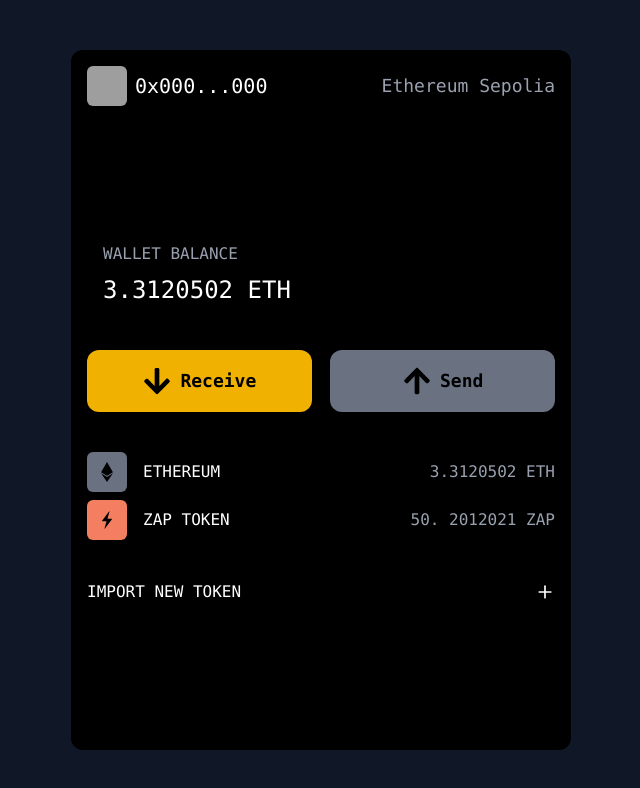
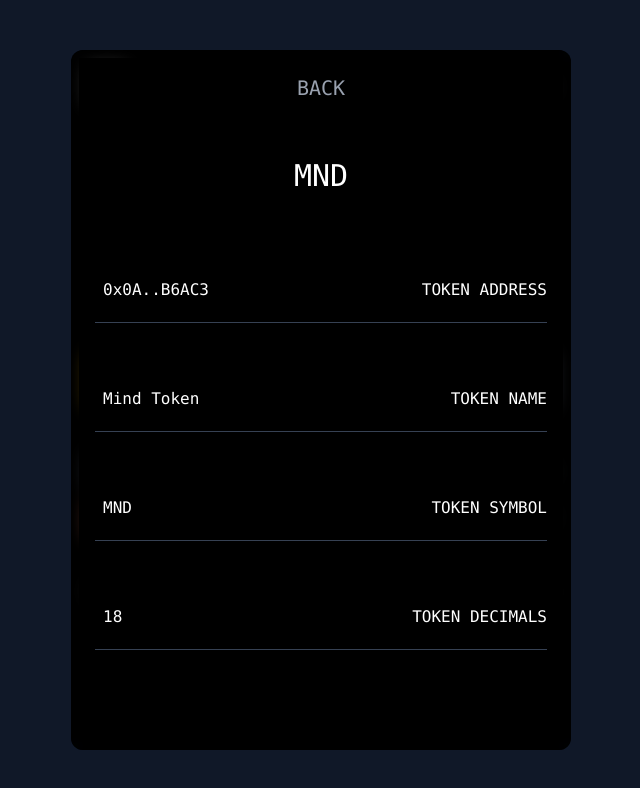
Before and after one commit to collinsadi/litevault, a React (Vite) app: page / in a window 1280 px wide. Shown: the top 788 px of the page, without its empty margins (319-959 px from the left). Built offline with nearby package versions, Linux system fonts and the light colour scheme; grey boxes are pictures that could not be loaded; what @rainbow-me/rainbowkit, wagmi would draw is missing.

Commit message:
chore: added a modal to show token details and a modal to add a token

```diff
--- a/src/components/Home/NewTokenButton.tsx
+++ b/src/components/Home/NewTokenButton.tsx
@@ -1,8 +1,13 @@
 import { FiPlus } from "react-icons/fi";
+import { useToken } from "../../contexts/Token";
 
 export const NewTokenButton = () => {
+  const { setNewTokenModal } = useToken();
   return (
-    <div className="w-full flex items-center justify-between my-10 gap-2 font-mono text-white cursor-pointer">
+    <div
+      onClick={() => setNewTokenModal(true)}
+      className="w-full flex items-center justify-between my-10 gap-2 font-mono text-white cursor-pointer"
+    >
       <h3>IMPORT NEW TOKEN</h3>
 
       <FiPlus size={20} color="white" />
--- a/src/components/UI/Modal.tsx
+++ b/src/components/UI/Modal.tsx
@@ -1,12 +1,35 @@
 import { IoClose } from "react-icons/io5";
-export const Modal = ({ children, onClose }: { children: React.ReactNode, onClose: () => void }) => {
+export const Modal = ({
+  children,
+  onClose,
+  overrideHeight,
+  overrideColor,
+  overrideCloseButton,
+}: {
+  children: React.ReactNode;
+  onClose: () => void;
+  overrideHeight?: string;
+  overrideColor?: string;
+  overrideCloseButton?: boolean;
+}) => {
   return (
     <div className="w-full h-full  bg-black/50 absolute inset-0 z-50 flex items-end justify-center backdrop-blur-sm p-2">
-      <div className="w-full min-h-[400px] bg-[#333333]  p-4">
+      <div
+        className={`w-full ${
+          overrideHeight ? overrideHeight : "min-h-[400px]"
+        } ${overrideColor ? overrideColor : "bg-[#333333]"}  p-4`}
+      >
         <div className="flex justify-end">
-          <button className="text-white text-2xl font-mono cursor-pointer" onClick={onClose}>
-            <IoClose size={24} />
-          </button>
+          {overrideCloseButton ? (
+            overrideCloseButton
+          ) : (
+            <button
+              className="text-white text-2xl font-mono cursor-pointer"
+              onClick={onClose}
+            >
+              <IoClose size={24} />
+            </button>
+          )}
         </div>
         {children}
       </div>
--- /dev/null
+++ b/src/components/UI/NewTokenModal.tsx
@@ -0,0 +1,70 @@
+import { Modal } from "./Modal";
+import { useToken } from "../../contexts/Token";
+
+export const NewTokenModal = () => {
+  const { setNewTokenModal } = useToken();
+  const handleClose = () => {
+    setNewTokenModal(false);
+  };
+  return (
+    <Modal
+      onClose={handleClose}
+      overrideHeight="h-full"
+      overrideColor="bg-black"
+      overrideCloseButton={true}
+    >
+      <div className="w-full h-full flex flex-col items-center  gap-4 font-mono">
+        <div className="w-full flex flex-col items-center justify-center">
+          <button
+            onClick={handleClose}
+            className="text-xl text-gray-400 hover:text-white cursor-pointer"
+          >
+            CANCEL
+          </button>
+        </div>
+
+        <div className="w-full flex flex-col items-center justify-center my-10">
+          <h3 className="text-3xl">NEW TOKEN</h3>
+        </div>
+
+        <div className="w-full flex items-center justify-between border-b border-gray-700 pb-3 my-5">
+          <input
+            type="text"
+            className=" bg-transparent border-none outline-none text-white p-2 w-[70%]"
+          />
+          <h3>TOKEN ADDRESS</h3>
+        </div>
+
+        <div className="w-full flex items-center justify-between border-b border-gray-700 pb-3 my-5">
+          <input
+            type="text"
+            className=" bg-transparent border-none outline-none text-white p-2 w-[70%]"
+          />
+          <h3>TOKEN NAME</h3>
+        </div>
+
+        <div className="w-full flex items-center justify-between border-b border-gray-700 pb-3 my-5">
+          <input
+            type="text"
+            className=" bg-transparent border-none outline-none text-white p-2 w-[70%]"
+          />
+          <h3>TOKEN SYMBOL</h3>
+        </div>
+
+        <div className="w-full flex items-center justify-between border-b border-gray-700 pb-3 my-5">
+          <input
+            type="text"
+            className=" bg-transparent border-none outline-none text-white p-2 w-[70%]"
+          />
+          <h3>TOKEN DECIMALS</h3>
+        </div>
+
+        <div className="w-full flex items-center justify-center">
+          <button className="text-xl text-gray-400 cursor-pointer hover:text-white">
+            ADD TOKEN
+          </button>
+        </div>
+      </div>
+    </Modal>
+  );
+};
--- /dev/null
+++ b/src/components/UI/TokenDetailsModal.tsx
@@ -0,0 +1,76 @@
+import { Modal } from "./Modal";
+
+
+export const TokenDetailsModal = () => {
+
+    const handleClose = () => {
+      console.log("close");
+    };
+    return (
+      <Modal
+        onClose={handleClose}
+        overrideHeight="h-full"
+        overrideColor="bg-black"
+        overrideCloseButton={true}
+      >
+        <div className="w-full h-full flex flex-col items-center  gap-4 font-mono">
+          <div className="w-full flex flex-col items-center justify-center">
+            <button
+              onClick={handleClose}
+              className="text-xl text-gray-400 hover:text-white cursor-pointer"
+            >
+              BACK
+            </button>
+          </div>
+
+          <div className="w-full flex flex-col items-center justify-center my-10">
+            <h3 className="text-3xl">MND</h3>
+          </div>
+
+          <div className="w-full flex items-center justify-between border-b border-gray-700 pb-3 my-5">
+            <input
+              type="text"
+              className=" bg-transparent border-none outline-none text-white p-2 w-[70%]"
+              value={"0x0A..B6AC3"}
+              disabled
+            />
+            <h3>TOKEN ADDRESS</h3>
+          </div>
+
+          <div className="w-full flex items-center justify-between border-b border-gray-700 pb-3 my-5">
+            <input
+              type="text"
+              className=" bg-transparent border-none outline-none text-white p-2 w-[70%]"
+              value={"Mind Token"}
+              disabled
+            />
+            <h3>TOKEN NAME</h3>
+          </div>
+
+          <div className="w-full flex items-center justify-between border-b border-gray-700 pb-3 my-5">
+            <input
+              type="text"
+              className=" bg-transparent border-none outline-none text-white p-2 w-[70%]"
+              value={"MND"}
+              disabled
+            />
+            <h3>TOKEN SYMBOL</h3>
+          </div>
+
+          <div className="w-full flex items-center justify-between border-b border-gray-700 pb-3 my-5">
+            <input
+              type="text"
+              className=" bg-transparent border-none outline-none text-white p-2 w-[70%]"
+              value={"18"}
+              disabled
+            />
+            <h3>TOKEN DECIMALS</h3>
+          </div>
+
+          <div className="w-full flex items-center justify-center">
+
+          </div>
+        </div>
+      </Modal>
+    );
+}
--- /dev/null
+++ b/src/contexts/Token.tsx
@@ -0,0 +1,37 @@
+import React, { createContext, useContext, useState } from "react";
+
+export const TokenContext = createContext<any>(null);
+
+export function useToken() {
+  return useContext(TokenContext);
+}
+
+interface Token {
+  address: string;
+  name: string;
+  symbol: string;
+  decimals: number;
+  balance?: number;
+  chainId: number;
+}
+
+export function TokenProvider({ children }: React.PropsWithChildren) {
+  const [newTokenModal, setNewTokenModal] = useState<boolean>(false);
+  const [tokens, setTokens] = useState<Token[]>([]);
+  const [selectedToken, setSelectedToken] = useState<Token | null>(null);
+
+  return (
+    <TokenContext.Provider
+      value={{
+        newTokenModal,
+        setNewTokenModal,
+        tokens,
+        setTokens,
+        selectedToken,
+        setSelectedToken,
+      }}
+    >
+      {children}
+    </TokenContext.Provider>
+  );
+}
--- a/src/main.tsx
+++ b/src/main.tsx
@@ -9,6 +9,7 @@ import { QueryClient, QueryClientProvider } from "@tanstack/react-query";
 import { WagmiProvider } from "wagmi";
 import { RainbowKitProvider } from "@rainbow-me/rainbowkit";
 import { NetworkProvider } from "./contexts/Network.tsx";
+import { TokenProvider } from "./contexts/Token.tsx";
 import { config } from "./config/wagmi";
 
 const queryClient = new QueryClient();
@@ -19,7 +20,9 @@ createRoot(document.getElementById("root")!).render(
       <QueryClientProvider client={queryClient}>
         <RainbowKitProvider>
           <NetworkProvider>
-            <App />
+            <TokenProvider>
+              <App />
+            </TokenProvider>
           </NetworkProvider>
         </RainbowKitProvider>
       </QueryClientProvider>
--- a/src/pages/Home/Home.tsx
+++ b/src/pages/Home/Home.tsx
@@ -4,10 +4,14 @@ import { TokenList } from "../../components/Home/TokenList";
 import { WalletBalance } from "../../components/Home/WalletBalance";
 import { Layout } from "../../components/Layout/Layout";
 import { NetworkSwitchModal } from "../../components/UI/NetworkSwitchModal";
+import { NewTokenModal } from "../../components/UI/NewTokenModal";
+import { TokenDetailsModal } from "../../components/UI/TokenDetailsModal";
 import { useNetwork } from "../../contexts/Network";
+import { useToken } from "../../contexts/Token";
 
 export const Home = () => {
   const { networkModal } = useNetwork();
+  const { newTokenModal } = useToken();
   return (
     <Layout>
       <div className="w-full">
@@ -17,6 +21,8 @@ export const Home = () => {
         <TokenList />
       </div>
       {networkModal && <NetworkSwitchModal />}
+      {newTokenModal && <NewTokenModal />}
+      <TokenDetailsModal />
     </Layout>
   );
 };
```
